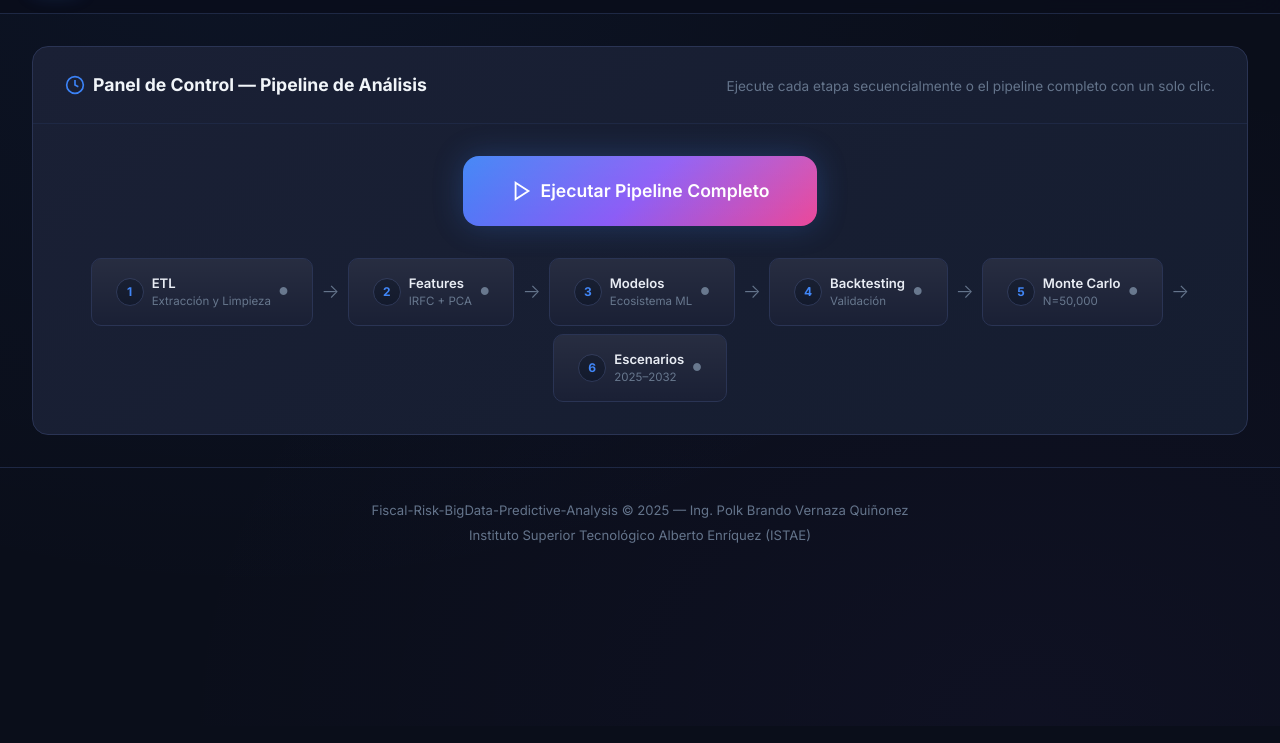
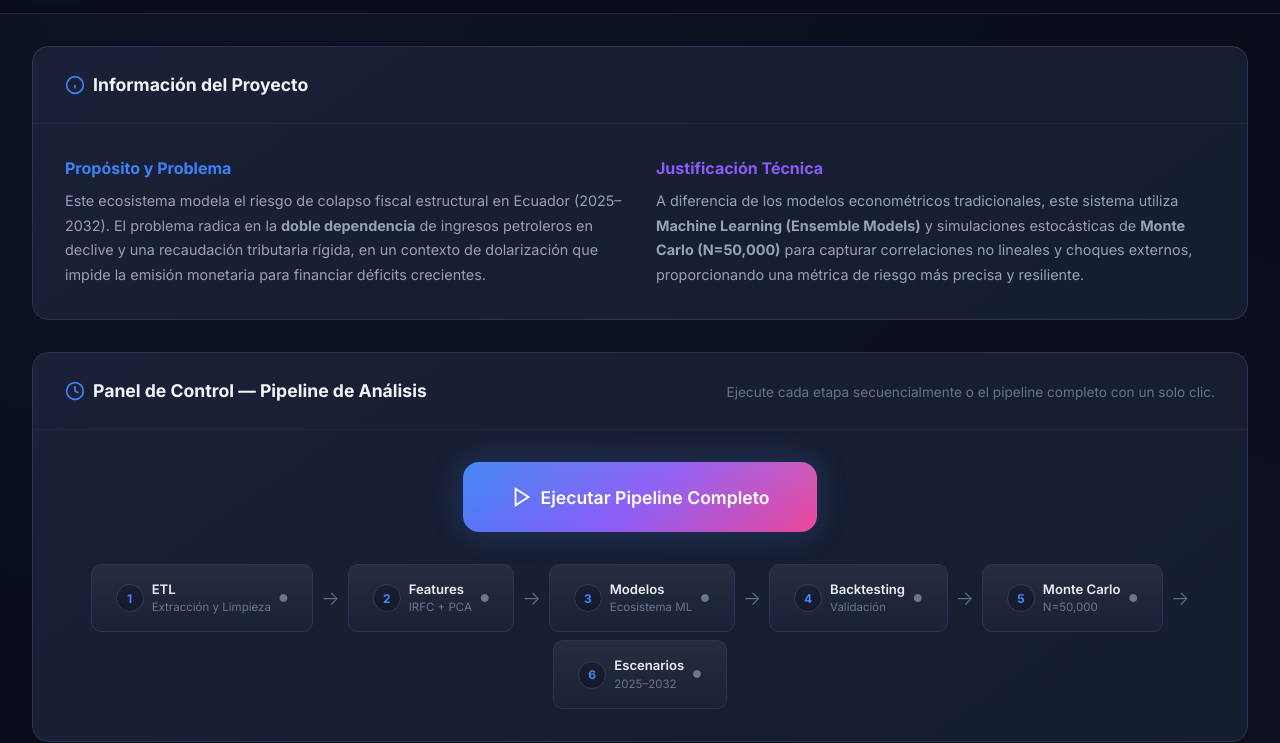
Before and after one commit to o698polk/Fiscal-Risk-BigData-Predictive-Analysis, a plain HTML site: page web/index.html in a window 1280 px wide. Shown: the part 74-817 px from the top of the page. Drawn offline with Linux system fonts and the light colour scheme; no server answers.

Commit message:
Actualizacion del Readme

```diff
--- a/web/index.html
+++ b/web/index.html
@@ -37,6 +37,30 @@
 
     <!-- ===== MAIN CONTENT ===== -->
     <main class="main">
+
+        <!-- PROJECT INFO PANEL -->
+        <section class="panel panel--info" id="infoPanel">
+            <div class="panel__header">
+                <h2 class="panel__title">
+                    <svg width="20" height="20" viewBox="0 0 24 24" fill="none" stroke="currentColor" stroke-width="2"><circle cx="12" cy="12" r="10"/><line x1="12" y1="16" x2="12" y2="12"/><line x1="12" y1="8" x2="12.01" y2="8"/></svg>
+                    Información del Proyecto
+                </h2>
+            </div>
+            <div class="info-grid" style="padding: var(--space-xl); display: grid; grid-template-columns: repeat(auto-fit, minmax(300px, 1fr)); gap: var(--space-xl);">
+                <div class="info-block">
+                    <h3 style="color: var(--accent-blue); margin-bottom: var(--space-sm); font-size: 1rem;">Propósito y Problema</h3>
+                    <p style="font-size: 0.9rem; color: var(--text-secondary); line-height: 1.7;">
+                        Este ecosistema modela el riesgo de colapso fiscal estructural en Ecuador (2025–2032). El problema radica en la <strong>doble dependencia</strong> de ingresos petroleros en declive y una recaudación tributaria rígida, en un contexto de dolarización que impide la emisión monetaria para financiar déficits crecientes.
+                    </p>
+                </div>
+                <div class="info-block">
+                    <h3 style="color: var(--accent-purple); margin-bottom: var(--space-sm); font-size: 1rem;">Justificación Técnica</h3>
+                    <p style="font-size: 0.9rem; color: var(--text-secondary); line-height: 1.7;">
+                        A diferencia de los modelos econométricos tradicionales, este sistema utiliza <strong>Machine Learning (Ensemble Models)</strong> y simulaciones estocásticas de <strong>Monte Carlo (N=50,000)</strong> para capturar correlaciones no lineales y choques externos, proporcionando una métrica de riesgo más precisa y resiliente.
+                    </p>
+                </div>
+            </div>
+        </section>
 
         <!-- PIPELINE CONTROL PANEL -->
         <section class="panel panel--controls" id="controlPanel">
```
Also changed, not shown: 1 other file.
